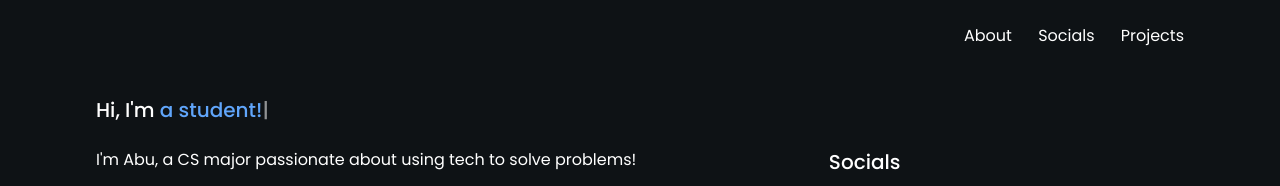
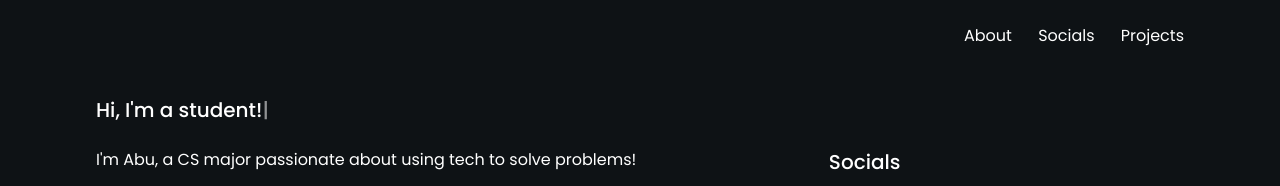
Before and after one commit to abubahmed/personal-website, a Next.js app: page / in a window 1280 px wide. Shown: the top 186 px of the page. Built offline with nearby package versions, Linux system fonts and the light colour scheme.

Commit message:
redesigned website

```diff
--- a/components/Hero.jsx
+++ b/components/Hero.jsx
@@ -22,9 +22,6 @@ const Hero = () => {
           typeSpeed={70}
           backSpeed={80}
           loop
-          style={{
-            color: "rgb(96,165,250)",
-          }}
         />
       </span>
     </h1>
```
